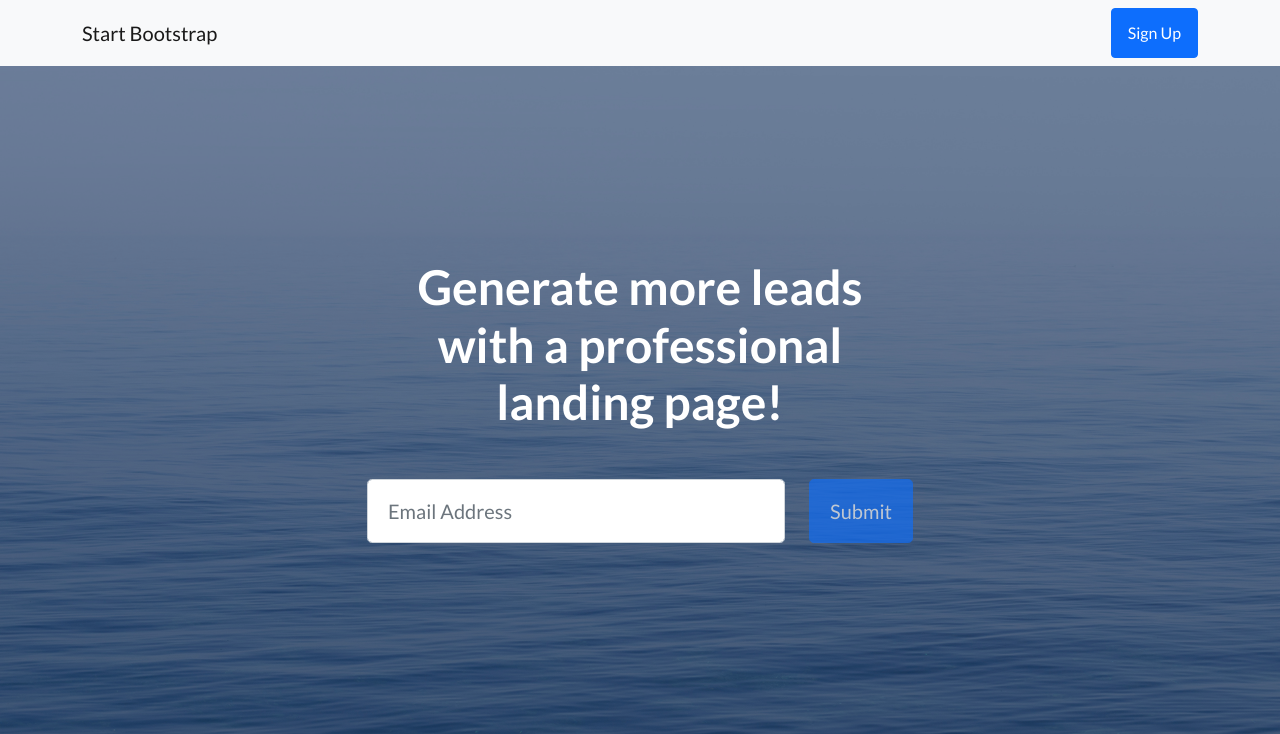
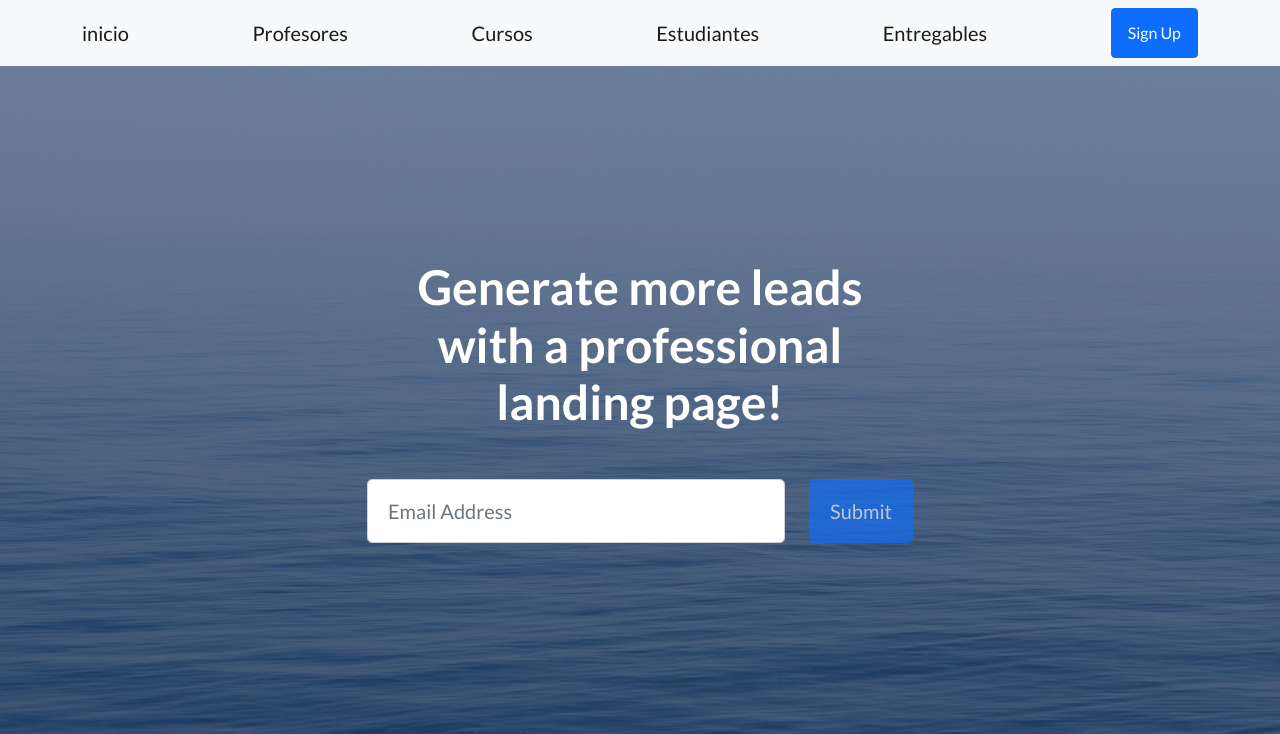
Before and after one commit to Elizabethmg1/ProyectoCoder, a Django app: template AppCoder/templates/AppCoder/padre.html in a window 1280 px wide. Shown: the top 734 px of the page. Run offline with Django 3.2, Linux system fonts and the light colour scheme; the template is opened without the code that fills it, so the values that code supplies are empty; some libraries are stand-ins or nearby versions.

Commit message:
no funciona

```diff
--- a/AppCoder/templates/AppCoder/padre.html
+++ b/AppCoder/templates/AppCoder/padre.html
@@ -20,7 +20,11 @@
         <!-- Navigation-->
         <nav class="navbar navbar-light bg-light static-top">
             <div class="container">
-                <a class="navbar-brand" href="#!">Start Bootstrap</a>
+                <a class="navbar-brand" href="{% url 'inicio' %}">inicio</a>
+                <a class="navbar-brand" href="{% url 'Profesores' %}">Profesores</a>
+                <a class="navbar-brand" href="{% url 'Cursos' %}">Cursos</a>
+                <a class="navbar-brand" href="{% url 'Estudiantes' %}">Estudiantes</a>
+                <a class="navbar-brand" href="{% url 'Entregables' %}">Entregables</a>
                 <a class="btn btn-primary" href="#signup">Sign Up</a>
             </div>
         </nav>
```
Also changed, not shown: AppCoder/templates/AppCoder/cursos.html (+8 -12 lines).
